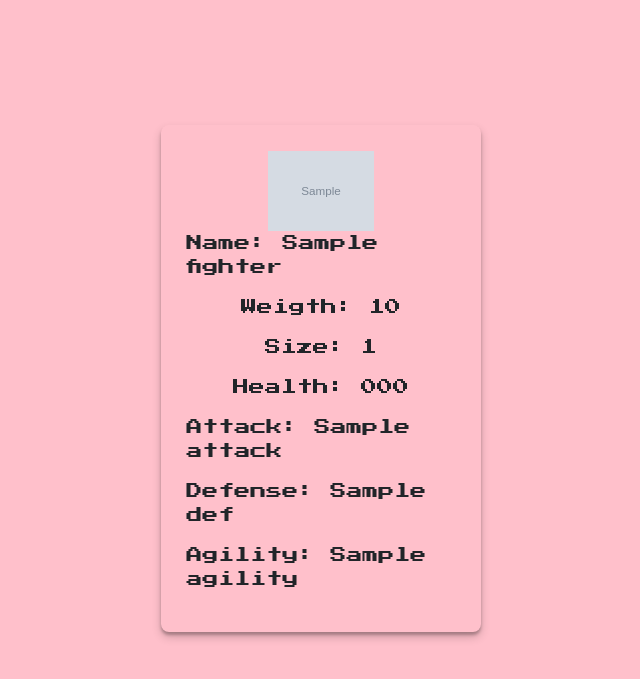
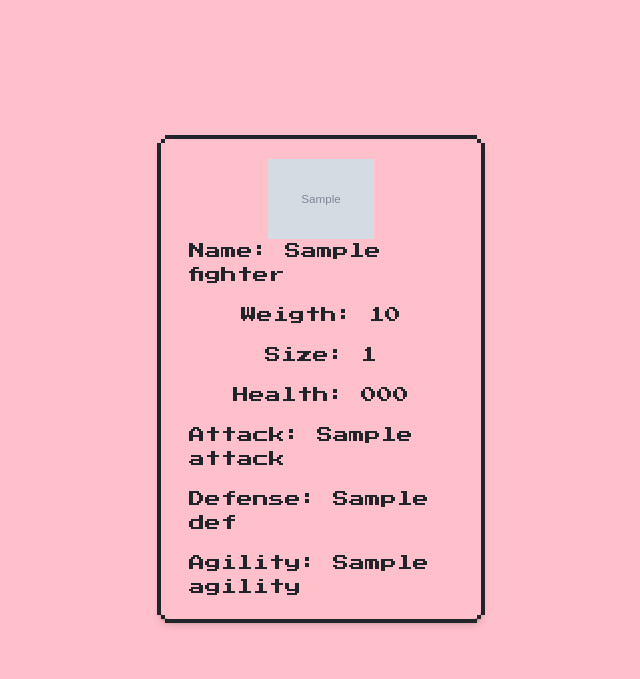
Before and after one commit to BourGuy64/RatzSlayer3, a PHP site: template src/views/fighters.html.twig in a window 1280 px wide. Shown: the part 43-722 px from the top of the page, without its empty margins (319-959 px from the left). Run offline with PHP 8.4, Linux system fonts and the light colour scheme; the template is opened without the code that fills it: most values are stand-ins (such as "Sample title", 1, 10 or a date in 2020); grey boxes marked "Sample" are stand-in pictures; some libraries are stand-ins or nearby versions.

Commit message:
add nes style to box

```diff
--- a/src/views/fighters.html.twig
+++ b/src/views/fighters.html.twig
@@ -9,7 +9,7 @@
 
 {% for fighter in fighters %}
 
-    <div class="fighter {{fighterType}}">
+    <div class="select-char nes-container is-rounded fighter {{fighterType}}">
         <img src="{{dir}}/src/img/fighters/{{fighter.picture}}" alt="img alt">
 
         {% if fighter.name %}
```
